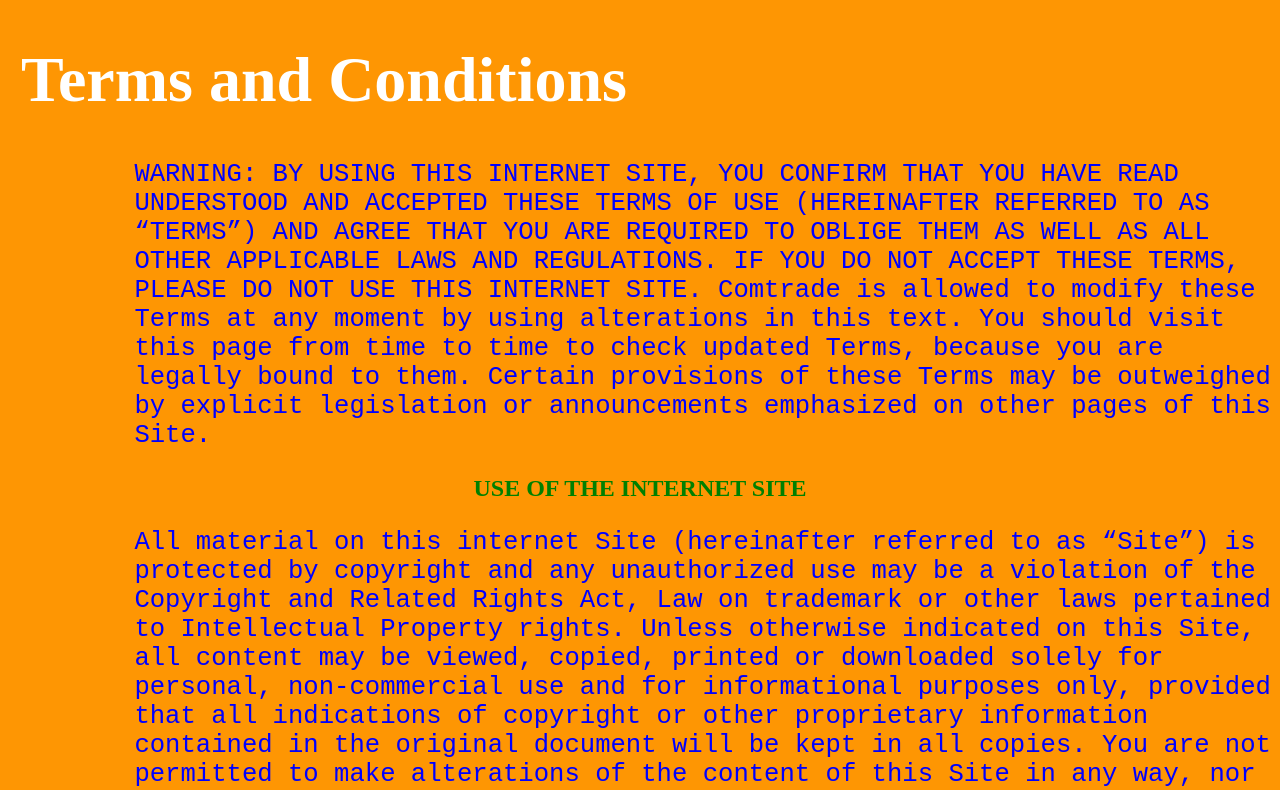
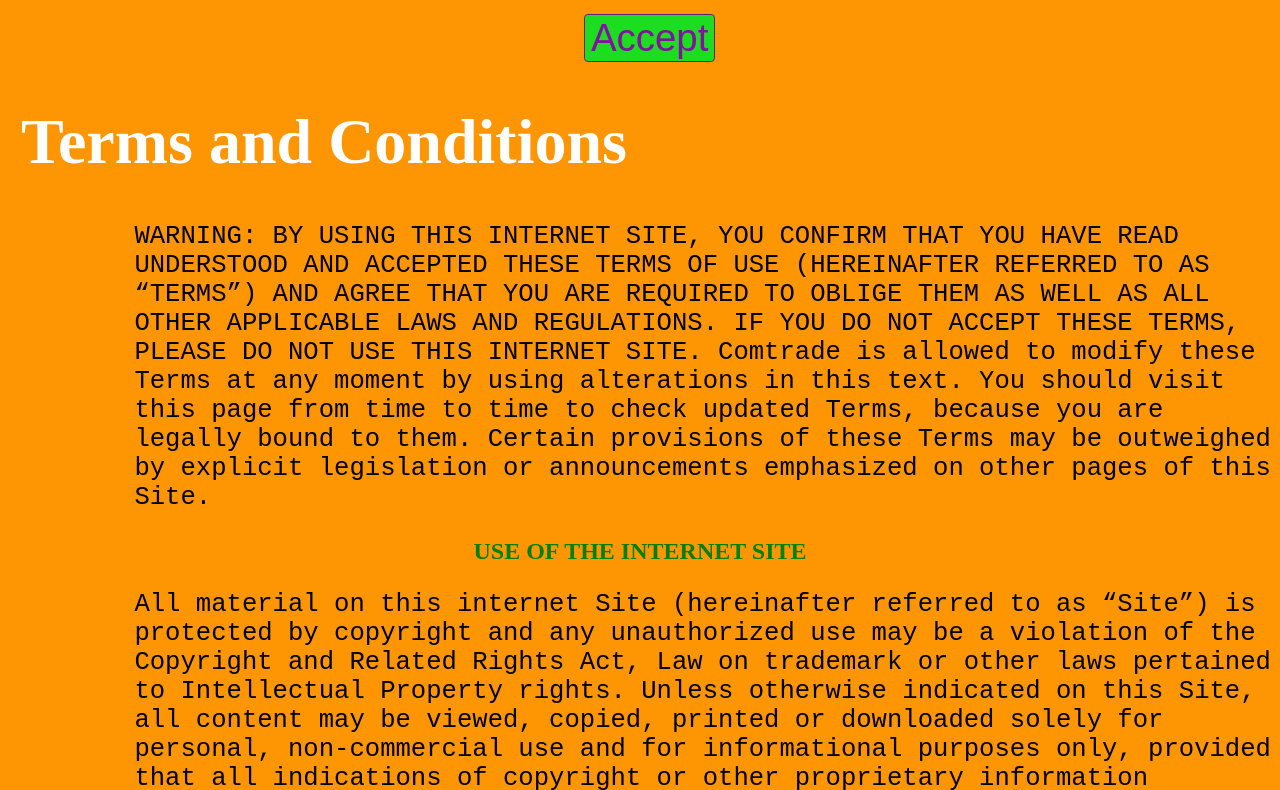
Before and after one commit to Mahmoud-Hazem/Terms-and-conditions, a plain HTML site: page index.html in a window 1280 px wide. Shown: the top 790 px of the page. Drawn offline with Linux system fonts and the light colour scheme.

Commit message:
Update index.html

```diff
--- a/index.html
+++ b/index.html
@@ -2,7 +2,7 @@
 <html>
 <head>
 <title> NE terms and conditions </title>
-	<link rel="icon" type="image/jfif"href="https://i.ibb.co/r22Bnt5/t-l-chargement-2.png">
+<link rel="icon" type="image/jfif"href="https://i.ibb.co/r22Bnt5/t-l-chargement-2.png">
 <style>
 html{height:100%;
 background-color:#FE9603;
@@ -18,7 +18,6 @@ background-color:#FE9603;
 			max-width:100%;
 			margin-left:10%;
 			margin-right:0;
-			color:blue;
          }
 		 h1{
 		 max-width:50%;
@@ -33,9 +32,24 @@ background-color:#FE9603;
 			text-align:center;
 			color:green;
 			}
+			button{
+background-color:#1cdd20;
+border: 0.1vw solid #6D1F75;
+font-size: 3vw;
+border-radius: 0.3vw;
+color:#8310a3;
+}
+button:hover{
+ background-color:#FFEBCE;
+ color:#0C3E9F;
+}
 </style>
 </head>
 <body>
+<div>
+<button  onclick="myFunction();" class="button"style="margin-left:45vw;margin-top:0.5vw;" >Accept</button>
+</div>
+<div>
 <h1>Terms and Conditions</h1>
 <pre>WARNING: BY USING THIS INTERNET SITE, YOU CONFIRM THAT YOU HAVE READ UNDERSTOOD AND ACCEPTED THESE TERMS OF USE (HEREINAFTER REFERRED TO AS “TERMS”) AND AGREE THAT YOU ARE REQUIRED TO OBLIGE THEM AS WELL AS ALL OTHER APPLICABLE LAWS AND REGULATIONS. IF YOU DO NOT ACCEPT THESE TERMS, PLEASE DO NOT USE THIS INTERNET SITE. Comtrade is allowed to modify these Terms at any moment by using alterations in this text. You should visit this page from time to time to check updated Terms, because you are legally bound to them. Certain provisions of these Terms may be outweighed by explicit legislation or announcements emphasized on other pages of this Site.</pre>
 
@@ -77,5 +91,11 @@ IN MAXIMUM LEVEL PERMITTED BY THE LAW, COMTRADE DOES NOT PROVIDE ANY KIND OF WAR
 
 <h2>REGISTERED TRADEMARKS</h2>
 <pre>All names, logos, trademarks or other service indicators appearing on this Site are registered trademarks of respective Companies within the Comtrade Group, or other owners. You are not allowed to use names, logos, trademarks or service indicator without prior written consent of their rightful owner.</pre>
+</div>
+<script>
+function myFunction() {
+  location.replace("https://mahmoud-hazem.github.io/Home-page/");
+  }
+  </script>
 </body>
 </html>
```
